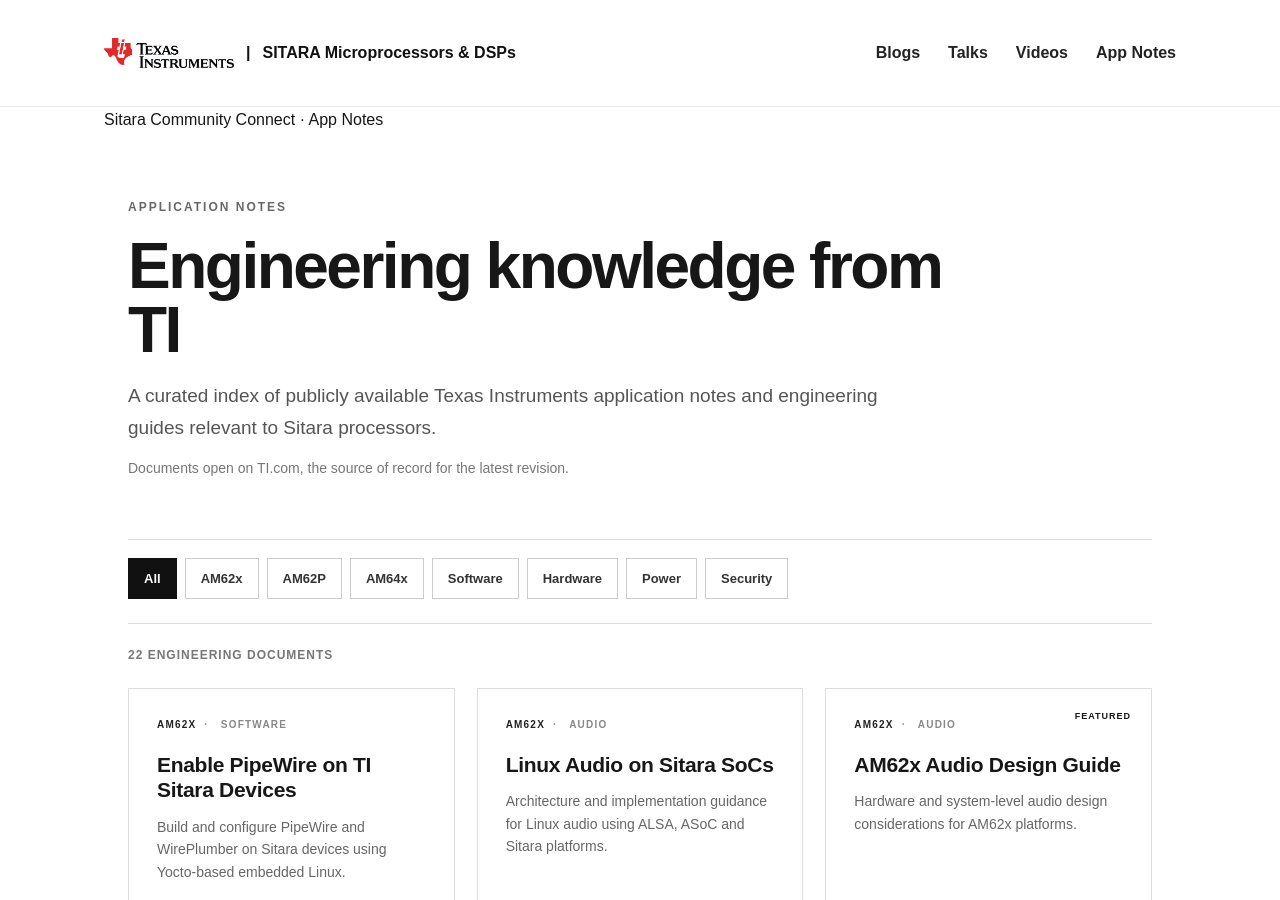
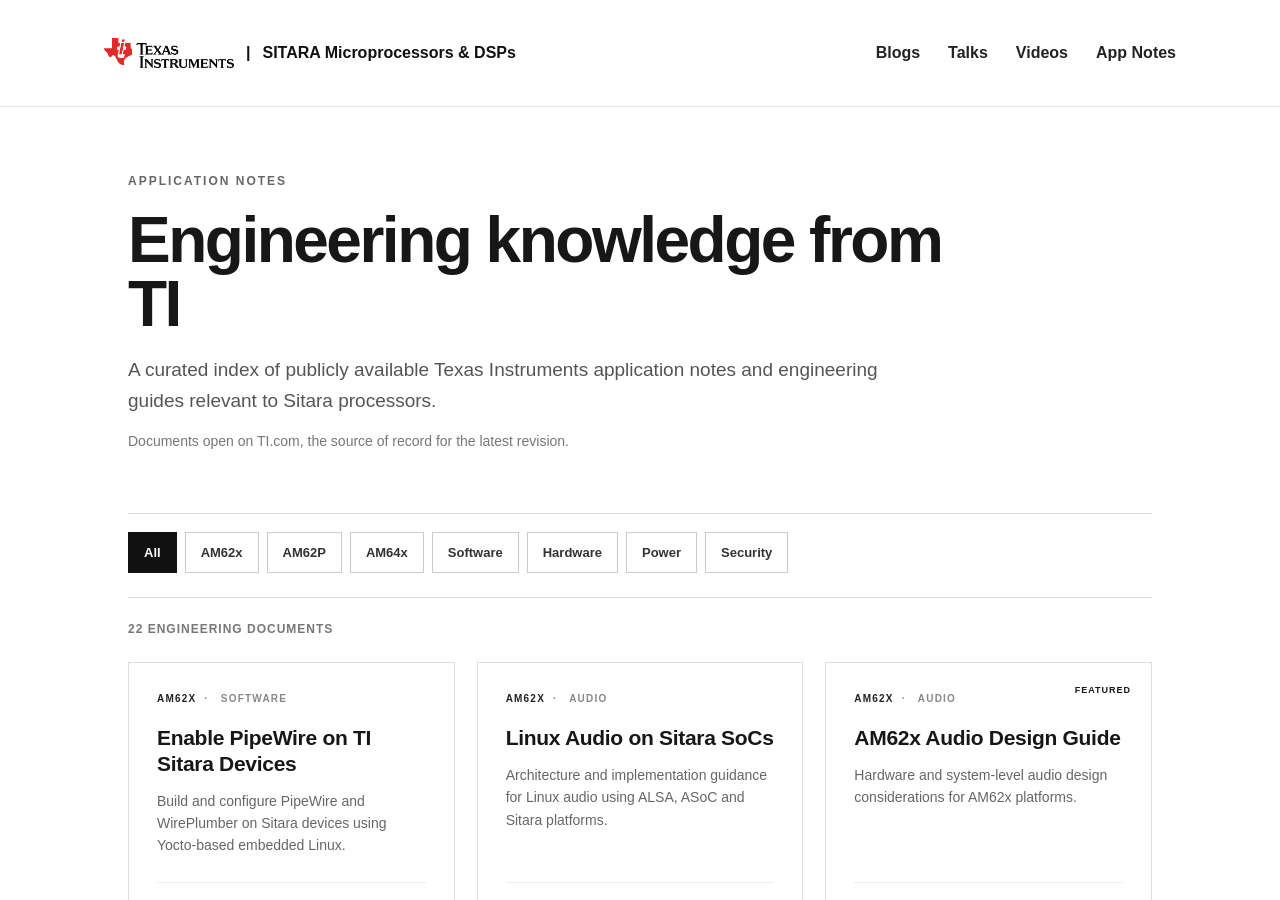
Before and after one commit to khasim/sitara-open-source-talks, a Jekyll site: the page built from app-notes/index.html, in a window 1280 px wide and 900 px high. Built offline with Jekyll 4.4.1, drawn with Linux system fonts in a browser that asks for light colours.

Commit message:
Fix app notes page

```diff
--- a/app-notes/index.html
+++ b/app-notes/index.html
@@ -2,12 +2,6 @@
 layout: default
 title: App Notes
 ---
-
-<div class="page-title-bar">
-  <div class="page-title-inner">
-    Sitara Community Connect · App Notes
-  </div>
-</div>
 
 <main class="app-notes-page">
 
```
